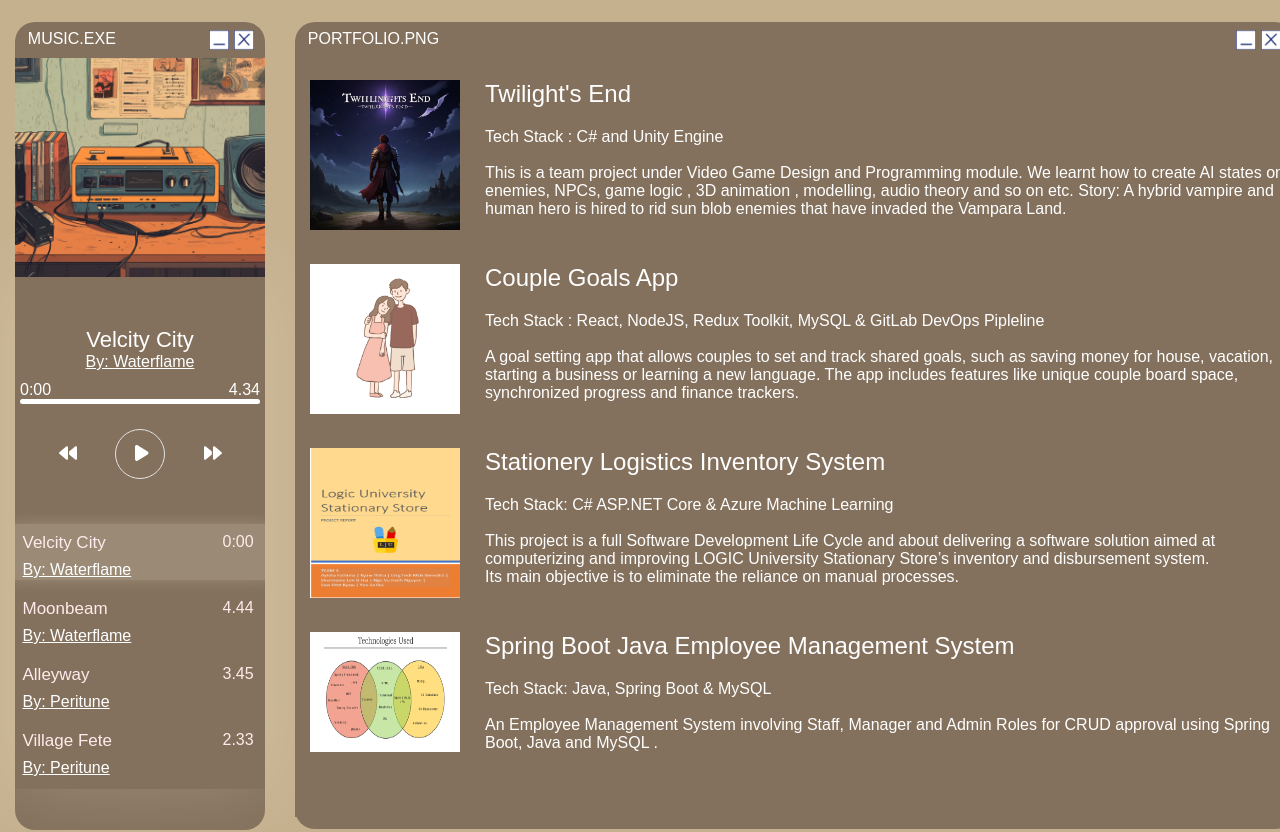
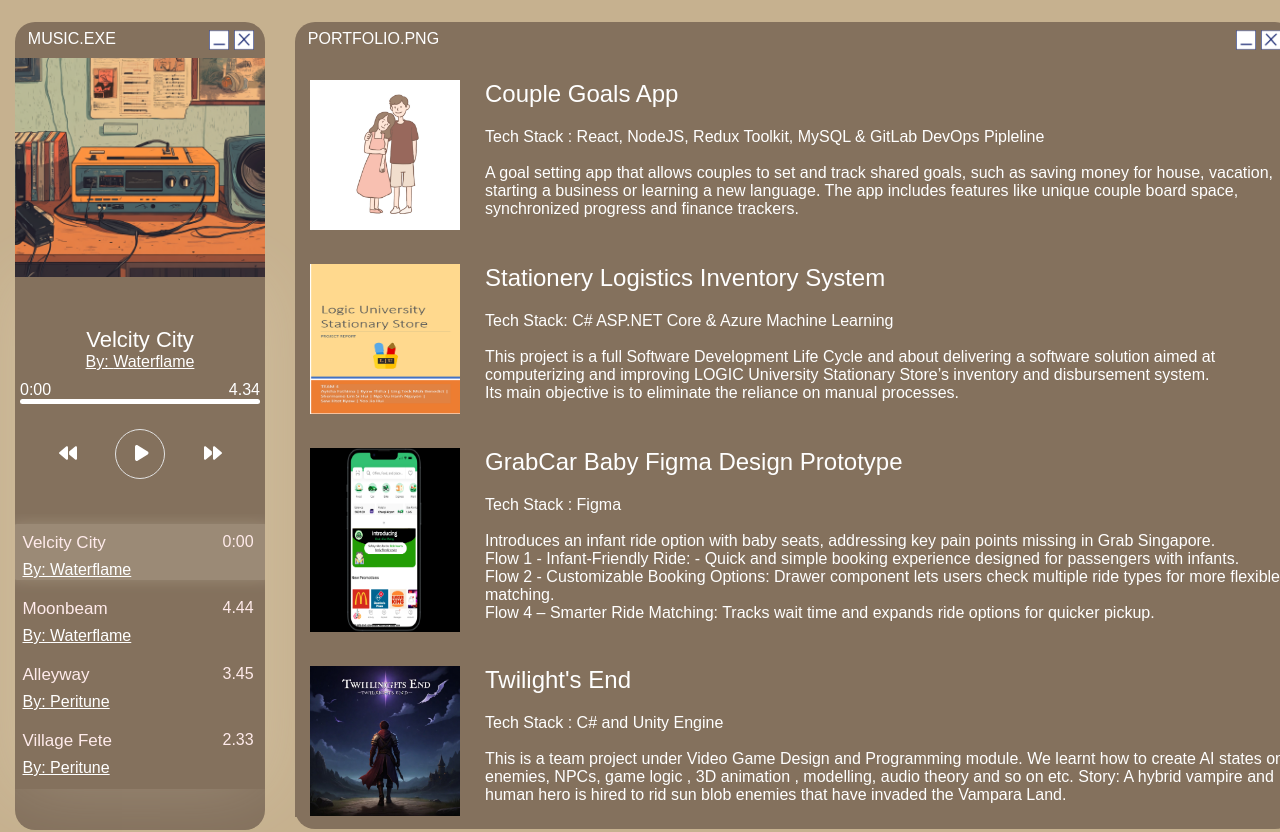
Before and after one commit to shermainelim/portfolio, a React (Create React App) app: page / in a window 1280 px wide. Shown: the part 766-1598 px from the top of the page. Built offline with nearby package versions, Linux system fonts and the light colour scheme; a web font is replaced by a local one.

Commit message:
Revamped Portfolio

```diff
--- a/src/components/screens/LandingPage.jsx
+++ b/src/components/screens/LandingPage.jsx
@@ -9,6 +9,7 @@
 import coupleGoals from "../../assets/couple-goals.png";
 import twilightEnd from "../../assets/twilights-end-3d.png";
 import logicUniversity from "../../assets/logic-university.png";
+import grabCarBaby from "../../assets/grabCarBaby.png";
 import javaEMS from "../../assets/java-ems.png";
 import minimize from "../../assets/minimize.svg";
 import close from "../../assets/close.svg";
@@ -197,10 +198,14 @@
             }
           >
             <div className={cx("about-desc")}>
-              I'm a software engineer with 3+ years of experience, specializing in frontend development using React, TypeScript, Redux and MobX.
-              I enjoy building responsive, intuitive applications that are both performant and user-focused.
-              I've worked on geospatial platforms and scalable UI tools, and I value clean code, design thinking, and cross-functional collaboration.
-              I'm AWS-certified and currently building my skills in backend and cloud development, with the goal of becoming a full-stack software engineer.
+              I'm a software engineer with 3+ years of experience, specializing
+              in frontend development using React, TypeScript, Redux and MobX. I
+              enjoy building responsive, intuitive applications that are both
+              performant and user-focused. I've worked on geospatial platforms
+              and scalable UI tools, and I value clean code, design thinking,
+              and cross-functional collaboration. I'm AWS-certified and
+              currently building my skills in backend and cloud development,
+              with the goal of becoming a full-stack software engineer.
             </div>
           </div>
         </div>
@@ -278,47 +283,7 @@
                 : cx("portfolio-accordion-filler-closed")
             }
           >
-            <div className={cx("project-image-container")}>
-              <a
-                href="https://www.linkedin.com/feed/update/urn:li:activity:7194014025083424769/"
-                className={cx("link")}
-              >
-                <img
-                  className={portfolio ? cx("image-show") : cx("image-none")}
-                    src={twilightEnd}
-                  alt="twilight-end"
-                />
-              </a>
 
-              <div className={cx("project-desc-container")}>
-                <div
-                  className={
-                    portfolio ? cx("desc-title-show") : cx("desc-title-none")
-                  }
-                >
-                  <a
-                    href="https://www.linkedin.com/feed/update/urn:li:activity:7194014025083424769/"
-                    className={cx("title-label")}
-                  >
-                    Twilight's End
-                  </a>
-                </div>
-                <div
-                  className={
-                    portfolio || closePortfolio
-                      ? cx("desc-subtitle-show")
-                      : cx("desc-subtitle-none")
-                  }
-                >
-                  Tech Stack : C# and Unity Engine <br />
-                  <br />This is a team project under Video Game Design and Programming
-                  module. We learnt how to
-                  create AI states on enemies, NPCs, game logic , 3D animation ,
-                  modelling, audio theory and so on etc. Story: A hybrid vampire and human hero is hired to rid sun
-                  blob enemies that have invaded the Vampara Land.
-                </div>
-              </div>
-            </div>
 
             <div className={cx("project-image-container")}>
               <a
@@ -408,14 +373,14 @@
 
             <div className={cx("project-image-container")}>
               <a
-                href="https://github.com/shermainelim/Logic-University-Stationery-Inventory-System"
+                href="https://www.figma.com/proto/ydeMYFBGG96ImAl7knM2G9/GrabCar-Baby?node-id=0-1&t=zisPJsdO0e6Lcv1m-1"
                 className={cx("link")}
               >
                 <img
                   className={portfolio ? cx("image-show") : cx("image-none")}
-                  style={{height:"7.5rem"}}
-                  src={javaEMS}
-                  alt="java-EMS"
+                  style={{ height: "11.5rem" }}
+                  src={grabCarBaby}
+                  alt="grab-car-baby"
                 ></img>
               </a>
               <div className={cx("project-desc-container")}>
@@ -425,10 +390,10 @@
                   }
                 >
                   <a
-                    href="https://github.com/shermainelim/Spring-Boot-Java-Employee-Management-System"
+                    href="https://www.figma.com/proto/ydeMYFBGG96ImAl7knM2G9/GrabCar-Baby?node-id=0-1&t=zisPJsdO0e6Lcv1m-1"
                     className={cx("title-label")}
                   >
-                    Spring Boot Java Employee Management System
+                    GrabCar Baby Figma Design Prototype
                   </a>
                 </div>
                 <div
@@ -438,9 +403,61 @@
                       : cx("desc-subtitle-none")
                   }
                 >
-                  Tech Stack: Java, Spring Boot & MySQL <br />
+                  Tech Stack : Figma
                   <br />
-                  An Employee Management System involving Staff, Manager and Admin Roles for CRUD approval using Spring Boot, Java and MySQL .
+                  <br />
+                  Introduces an infant ride option with baby seats, addressing key pain points missing in Grab Singapore.
+                  <br />
+                  Flow 1 - Infant-Friendly Ride: - Quick and simple booking
+                  experience designed for passengers with infants.
+                  <br />
+                  Flow 2 - Customizable Booking Options: Drawer component lets users check multiple ride types for more flexible matching.
+                  <br />
+                  Flow 4 – Smarter Ride Matching: Tracks wait time and expands ride options for quicker pickup.
+                </div>
+              </div>
+            </div>
+
+
+                <div className={cx("project-image-container")}>
+              <a
+                href="https://www.linkedin.com/feed/update/urn:li:activity:7194014025083424769/"
+                className={cx("link")}
+              >
+                <img
+                  className={portfolio ? cx("image-show") : cx("image-none")}
+                  src={twilightEnd}
+                  alt="twilight-end"
+                />
+              </a>
+
+              <div className={cx("project-desc-container")}>
+                <div
+                  className={
+                    portfolio ? cx("desc-title-show") : cx("desc-title-none")
+                  }
+                >
+                  <a
+                    href="https://www.linkedin.com/feed/update/urn:li:activity:7194014025083424769/"
+                    className={cx("title-label")}
+                  >
+                    Twilight's End
+                  </a>
+                </div>
+                <div
+                  className={
+                    portfolio || closePortfolio
+                      ? cx("desc-subtitle-show")
+                      : cx("desc-subtitle-none")
+                  }
+                >
+                  Tech Stack : C# and Unity Engine <br />
+                  <br />
+                  This is a team project under Video Game Design and Programming
+                  module. We learnt how to create AI states on enemies, NPCs,
+                  game logic , 3D animation , modelling, audio theory and so on
+                  etc. Story: A hybrid vampire and human hero is hired to rid
+                  sun blob enemies that have invaded the Vampara Land.
                 </div>
               </div>
             </div>
@@ -484,18 +501,23 @@
           >
             <div className={cx("icon-container-top")}>
               <img
-              style={{marginRight:"4px"}}
+                style={{ marginRight: "4px" }}
                 className={cx("icon-img")}
                 src={ReactIcon}
                 alt="react-icon"
               ></img>
               <img
-              style={{marginRight:"4px"}}
+                style={{ marginRight: "4px" }}
                 className={cx("icon-img")}
                 src={Javascript}
                 alt="javascript-icon"
               ></img>
-              <img style={{marginLeft:"4px"}} className={cx("icon-img")} src={AWS} alt="aws-icon"></img>
+              <img
+                style={{ marginLeft: "4px" }}
+                className={cx("icon-img")}
+                src={AWS}
+                alt="aws-icon"
+              ></img>
             </div>
 
             <div className={cx("icon-container-bottom")}>
```
Also changed, not shown: src/assets/grabCarBaby.png (added).
